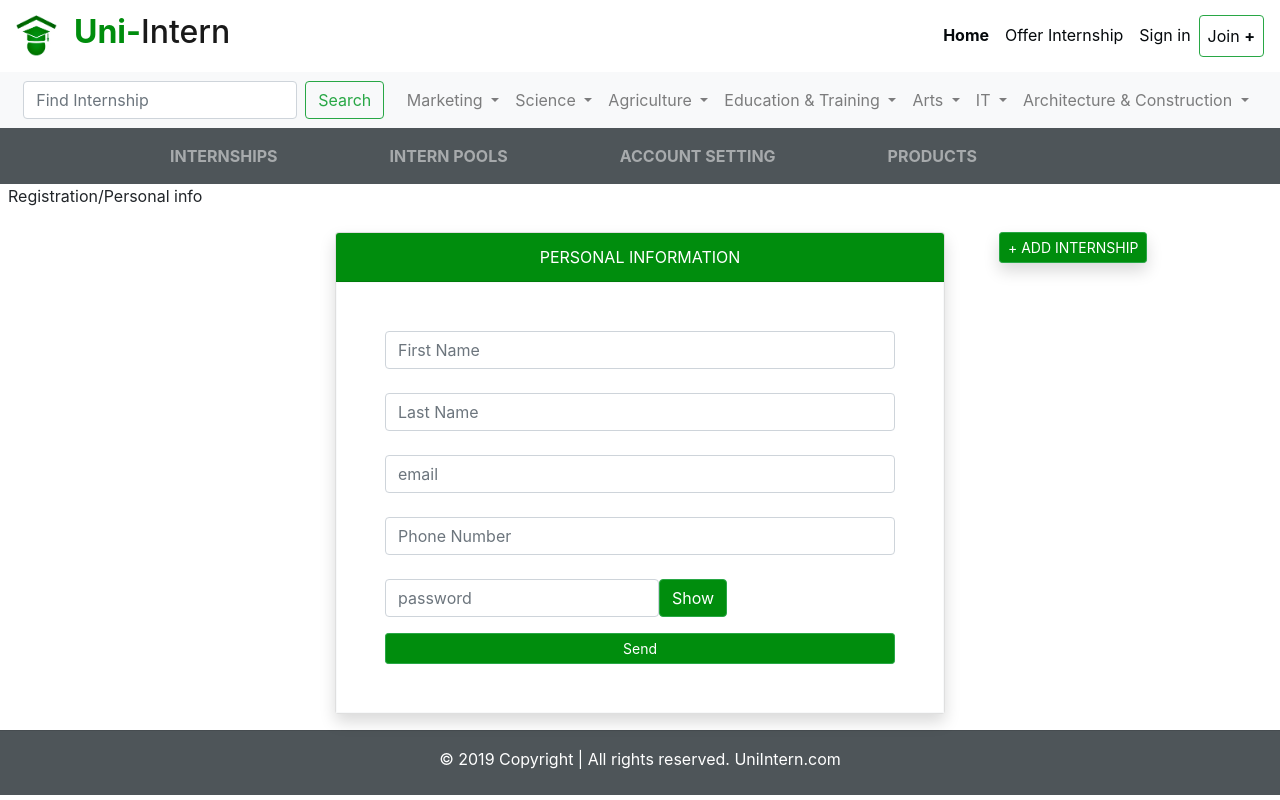
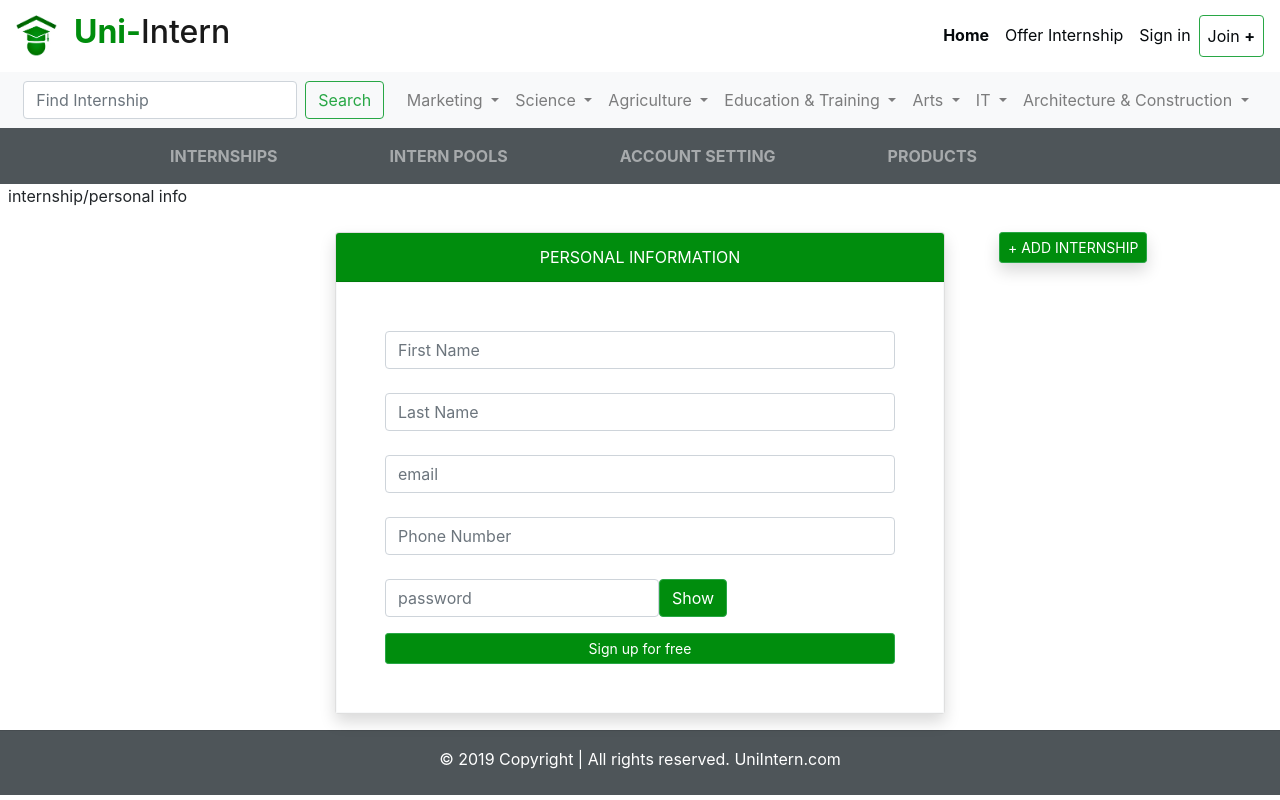
Before and after one commit to fideliscode/angular-PIEMIS, an Angular app: page /internships/new in a window 1280 px wide. Built offline with nearby package versions, Linux system fonts and the light colour scheme.

Commit message:
professional registration

```diff
--- a/src/app/internships/app-password.directive.ts
+++ b/src/app/internships/app-password.directive.ts
@@ -14,17 +14,17 @@ toggle(span: HTMLElement) {
     this._shown = !this._shown;
     if (this._shown) {
       this.el.nativeElement.setAttribute('type', 'text');
-      span.innerHTML = '<button class="btn btn-small btn-success">  Hide </button> ';
+      span.innerHTML = '<button class="btn btn-small btn-success">Hide </button> ';
     } else {
       this.el.nativeElement.setAttribute('type', 'password');
-      span.innerHTML = '<button class="btn btn-small btn-success">  Show</button>';
+      span.innerHTML = '<button class="btn btn-small btn-success">Show</button>';
     }
   }
 
 setup() {
     const parent = this.el.nativeElement.parentNode;
     const span = document.createElement('span');
-    span.innerHTML = '<button class="btn btn-small btn-success" style="background-color:#008d0d;">  Show </button>';
+    span.innerHTML = '<button class="btn btn-small btn-success" style="background-color:#008d0d;">Show</button>';
     span.addEventListener('click', (event) => {
       this.toggle(span);
     });
--- a/src/app/internships/internships.module.ts
+++ b/src/app/internships/internships.module.ts
@@ -6,13 +6,15 @@ import { InternshipsComponent } from './internships/internships.component';
 import { InternshipComponent } from './internship/internship.component';
 import { NewInternshipComponent } from './new-internship/new-internship.component';
 import { AppPasswordDirective } from './app-password.directive';
+import {HttpClientModule} from '@angular/common/http';
 
 @NgModule({
   declarations: [InternshipsComponent, InternshipComponent, NewInternshipComponent, AppPasswordDirective],
   imports: [
     CommonModule,
     InternshipsRoutingModule,
-    ReactiveFormsModule,FormsModule
+    ReactiveFormsModule,FormsModule,
+    HttpClientModule
   ]
 })
 export class InternshipsModule { }
--- a/src/app/internships/new-internship/new-internship.component.html
+++ b/src/app/internships/new-internship/new-internship.component.html
@@ -27,14 +27,15 @@
     </div>
   </nav>
 
-
-<nav class="ml-2">Registration/Personal info</nav>
+<!-- navigation path goes here -->
+<nav class="ml-2">internship/personal info</nav>
 <br>
 <div class="container-fluid " >
 <div class="row">
+  <!-- left section -->
 <div class="col-lg-3">
-
 </div>
+ <!-- middle section   -->
 <div class="col-lg-6">
 <div class="card shadow">
 <div class="card-header text-center"
@@ -43,36 +44,34 @@
 </div>
 <form class="text-center border border-light p-5" [formGroup]="internshipForm" (ngSubmit)="onSubmit()" >
   <div class="form-group">
-            <input type="text" formControlName="firstName"
+    <input type="text" formControlName="fname"
     class="form-control mb-4" placeholder="First Name">
 
-
-                <input type="text"  formControlName="lastName"
+    <input type="text"  formControlName="lname"
     class="form-control mb-4" placeholder="Last Name">
 
     <input type="email"  formControlName="email"
     class="form-control mb-4" placeholder="email">
-            <input type="integer"  formControlName="phone"
+
+    <input type="tel"  formControlName="phone"
     class="form-control mb-4" placeholder="Phone Number">
+  </div>
   <div class="form-group form-inline">
+    <input type="password" formControlName="password"
+    class="form-control" appPassword placeholder="password"  >
+    <!-- password hide/show directive is inserted here -->
+  </div>
+  <button class="btn btn-success btn-block btn-sm "
+  style="background-color: #008d0d;" type="submit"
+  [disabled]="!internshipForm.valid">Sign up for free
+  </button>
 
-              <div class="form-row">
-                  <div class="col-lg-12">
-              <input type="password" appPassword  placeholder="password" class="form-control" >
+</form>
+</div>
+</div>
+<!-- right section -->
+<div class="col-lg-3">
+    <button class="btn btn-success  btn-sm shadow ml-4">+ ADD INTERNSHIP</button>
 </div>
 </div>
 </div>
-
-        </div>
-        <button class="btn btn-success btn-outline btn-block btn-sm "
-        style="background-color: #008d0d;" type="submit" [disabled]="!internshipForm.valid">Send</button>
-      </form>
-
-      </div>
-    </div>
-    <div class="col-lg-3">
-        <button class="btn btn-success btn-outline btn-sm shadow ml-4">+ ADD INTERNSHIP</button>
-    </div>
-
-  </div>
-</div>
--- a/src/app/internships/new-internship/new-internship.component.ts
+++ b/src/app/internships/new-internship/new-internship.component.ts
@@ -1,5 +1,6 @@
 import { Component, OnInit } from '@angular/core';
 import { FormControl, FormGroup } from '@angular/forms';
+import { UserService } from 'src/app/user.service';
 
 @Component({
   selector: 'app-new-internship',
@@ -8,20 +9,30 @@ import { FormControl, FormGroup } from '@angular/forms';
 })
 export class NewInternshipComponent implements OnInit {
 internshipForm: FormGroup;
-  constructor() { }
+
+  constructor(private userService: UserService) { }
 
   ngOnInit() {
     this.internshipForm = new FormGroup({
-          firstName: new FormControl(),
-          lastName: new FormControl(),
+          fname: new FormControl(),
+          lname: new FormControl(),
           email: new FormControl(),
           password: new FormControl(),
           phone: new FormControl()
 });
   }
   onSubmit() {
-    // TODO: Use EventEmitter with form value
-    console.warn(this.internshipForm.value);
-  }
+    console.log(this.internshipForm.value.password);
+    this.userService.regProfessional(
+      this.internshipForm.value.fname,
+      this.internshipForm.value.lname,
+      this.internshipForm.value.email,
+      this.internshipForm.value.password,
+      this.internshipForm.value.phone,
+      'professional').subscribe(response => {
+      alert('account created');
+      this.internshipForm.reset();
+      console.log(response)},
+      err => {console.error(err);})
 
-}
+}}
--- a/src/app/user.service.ts
+++ b/src/app/user.service.ts
@@ -1,9 +1,26 @@
 import { Injectable } from '@angular/core';
+import {HttpClient, HttpHeaders} from '@angular/common/http';
+
 
 @Injectable({
   providedIn: 'root'
 })
 export class UserService {
 
-  constructor() { }
+  constructor(private httpclient: HttpClient) {
+  }
+
+
+
+
+  regProfessional(fname: string, lname: string, email: string, password: string, phone: number, role: string)
+  {
+    const body = JSON.stringify({fname, lname, email, password, phone, role});
+    console.log(body);
+
+    return this.httpclient.post('http://127.0.0.1:3000/users', body,
+      {headers :new HttpHeaders({'Content-Type': 'application/json',  'X-Requested-With': 'XMLHttpRequest'})
+    })
+  }
+
 }
```
Also changed, not shown: src/app/app.module.ts (+4 -3 lines), src/app/user.interface.ts (added, +9 -0 lines). Lines whose indentation alone changed are shown as unchanged.
